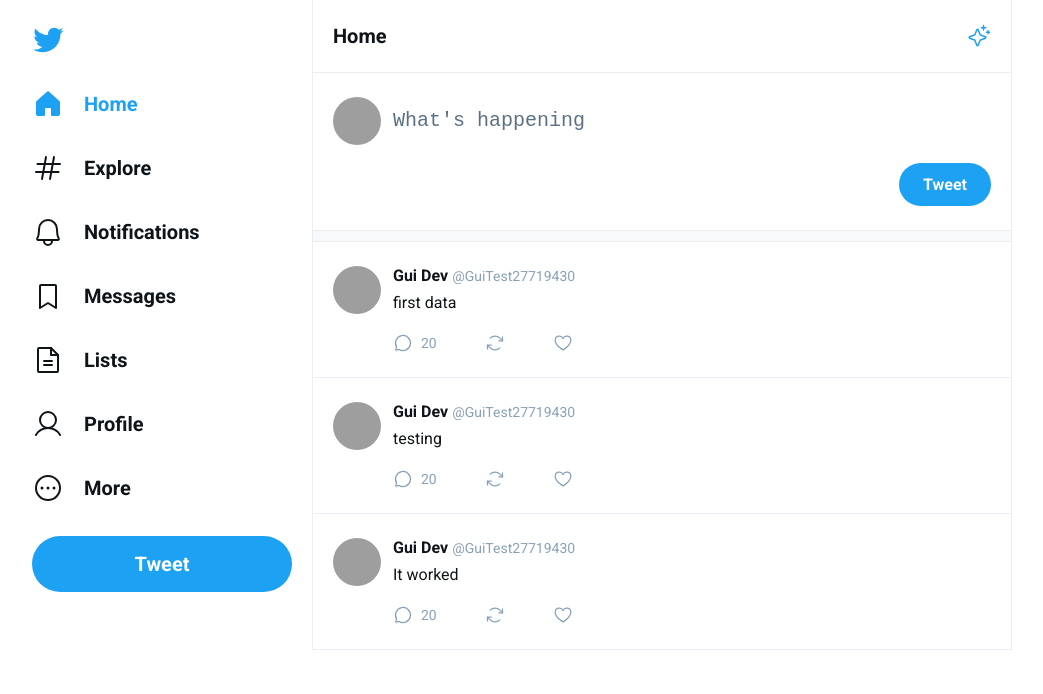
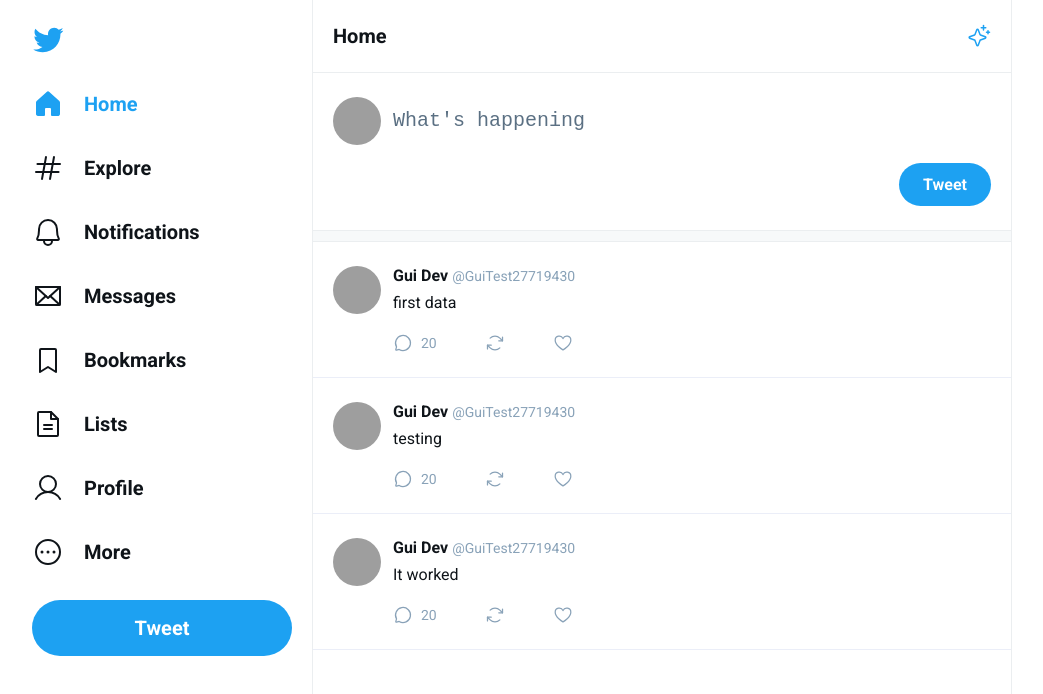
Before and after one commit to GuiDecker/Twitter-App, a React (Vite) app: page / in a window 1280 px wide. Shown: the top 694 px of the page, without its empty margins (128-1171 px from the left). Built offline with nearby package versions, Linux system fonts and the light colour scheme; grey boxes are pictures that could not be loaded.

Commit message:
100% responsive

```diff
--- a/src/components/SideBar.tsx
+++ b/src/components/SideBar.tsx
@@ -1,4 +1,4 @@
-import { Bell, BookmarkSimple, DotsThreeCircle, FileText, Hash, House, User } from "phosphor-react"
+import { Bell, BookmarkSimple, DotsThreeCircle, Envelope, FileText, Hash, House, Pencil, User } from "phosphor-react"
 import { Link, NavLink } from "react-router-dom"
 import twiiterLogo from "../assets/logo-twitter.svg"
 import "./Sidebar.css"
@@ -11,29 +11,33 @@
       {/* By default NavLink have a (active className) */}
       <NavLink to={"/"} >
         <House weight='fill'/>
-        Home
+        <span>Home</span>
       </NavLink>
       <Link to="/">
         <Hash/>
-        Explore</Link>
+        <span> Explore</span></Link>
       <Link to="/">
         <Bell/>
-        Notifications</Link>
+        <span> Notifications</span></Link>
+        <Link to="/">
+        <Envelope/>
+        <span> Messages</span></Link>
       <Link to="/">
         <BookmarkSimple/>
-        Messages</Link>
+        <span> Bookmarks</span></Link>
       <Link to="/">
         <FileText/>
-        Lists</Link>
+        <span> Lists</span></Link>
       <Link to="/">
         <User/>
-        Profile</Link>
+        <span> Profile</span></Link>
       <Link to="/">
         <DotsThreeCircle/>
-        More</Link>
+        <span> More</span></Link>
     </nav>
     <button className='newTweet' type='button'>
-      Tweet
+      <Pencil/>
+      <span>Tweet</span>
       </button>
   </aside>
   )
--- a/src/components/Sidebar.css
+++ b/src/components/Sidebar.css
@@ -23,6 +23,12 @@
   font-weight: 900;
   border: 0;
   cursor: pointer;
+}
+
+.sidebar .newTweet svg{
+  width: 1.5rem;
+  height: 1.5rem;
+  display: none;
 }
 
 .sidebar .newTweet:hover{
@@ -51,3 +57,21 @@
   width: 2rem;
   height: 2rem;
 }
+
+@media (max-width: 780px){
+  .sidebar{
+    padding: 1.5rem 0.75rem;
+    align-items: center;
+  }
+  .main-navigation a span {
+    display: none;
+  }
+
+  .sidebar .newTweet span {
+    display: none;
+  }
+
+  .sidebar .newTweet svg {
+    display: block;
+  }
+}
--- a/src/global.css
+++ b/src/global.css
@@ -19,17 +19,3 @@
 a{
   color: inherit;
 }
-/* Page: Timeline */
-
-.layout{
-  margin: 0 auto;
-  max-width: 1000px;
-
-  display: grid;
-  grid-template-columns: 300px 1fr;
-}
-
-.content{
-  border-left: 1px solid #ebeef0;
-  border-right: 1px solid #ebeef0;
-}
--- /dev/null
+++ b/src/layouts/Default.css
@@ -0,0 +1,21 @@
+/* Page: Timeline */
+
+.layout{
+  margin: 0 auto;
+  max-width: 1000px;
+  min-height: 100vh;
+
+  display: grid;
+  grid-template-columns: 300px 1fr;
+}
+
+.content{
+  border-left: 1px solid #ebeef0;
+  border-right: 1px solid #ebeef0;
+}
+
+@media (max-width: 780px){
+  .layout{
+    grid-template-columns: 80px 1fr;
+  }
+}
--- a/src/layouts/Default.tsx
+++ b/src/layouts/Default.tsx
@@ -1,5 +1,6 @@
 import { Outlet } from "react-router-dom";
 import { SideBar } from "../components/SideBar";
+import "./Default.css"
 
 export function Default(){
   return(
--- a/src/pages/Status.css
+++ b/src/pages/Status.css
@@ -50,3 +50,33 @@
 .answer-tweet-form button[type=submit]:hover{
   filter: brightness(0.9);
 }
+
+.answer-tweet-form button[type=submit] svg{
+  width: 1.5rem;
+  height: 1.5rem;
+  display:none
+}
+
+@media (max-width: 780px){
+
+.answer-tweet-form label textarea{
+  font-size: 1rem;
+}
+
+.answer-tweet-form button[type=submit]{
+    padding: .75rem;
+  }
+
+.answer-tweet-form button[type=submit] svg{
+   display:block;
+   color: var(--twitter-blue);
+  }
+
+.answer-tweet-form button[type=submit] span{
+  display:none;
+  }
+
+  .answer-tweet-form button[type=submit] {
+    background: none;
+  }
+}
--- a/src/pages/Status.tsx
+++ b/src/pages/Status.tsx
@@ -1,3 +1,4 @@
+import { PaperPlaneRight } from "phosphor-react"
 import { FormEvent, KeyboardEvent, useEffect, useState } from "react"
 import { Divider } from "../components/Divider"
 import { Header } from "../components/Header"
@@ -47,7 +48,10 @@
           // console.log(event.target.value)
         }}/>
       </label>
-      <button type='submit'>Answer</button>
+      <button type='submit'>
+      <PaperPlaneRight/>
+      <span> Answer</span>
+      </button>
     </form>
 
   {answers.map(answer=>{
```
Also changed, not shown: src/components/tweet.css (line endings or trailing spaces).
